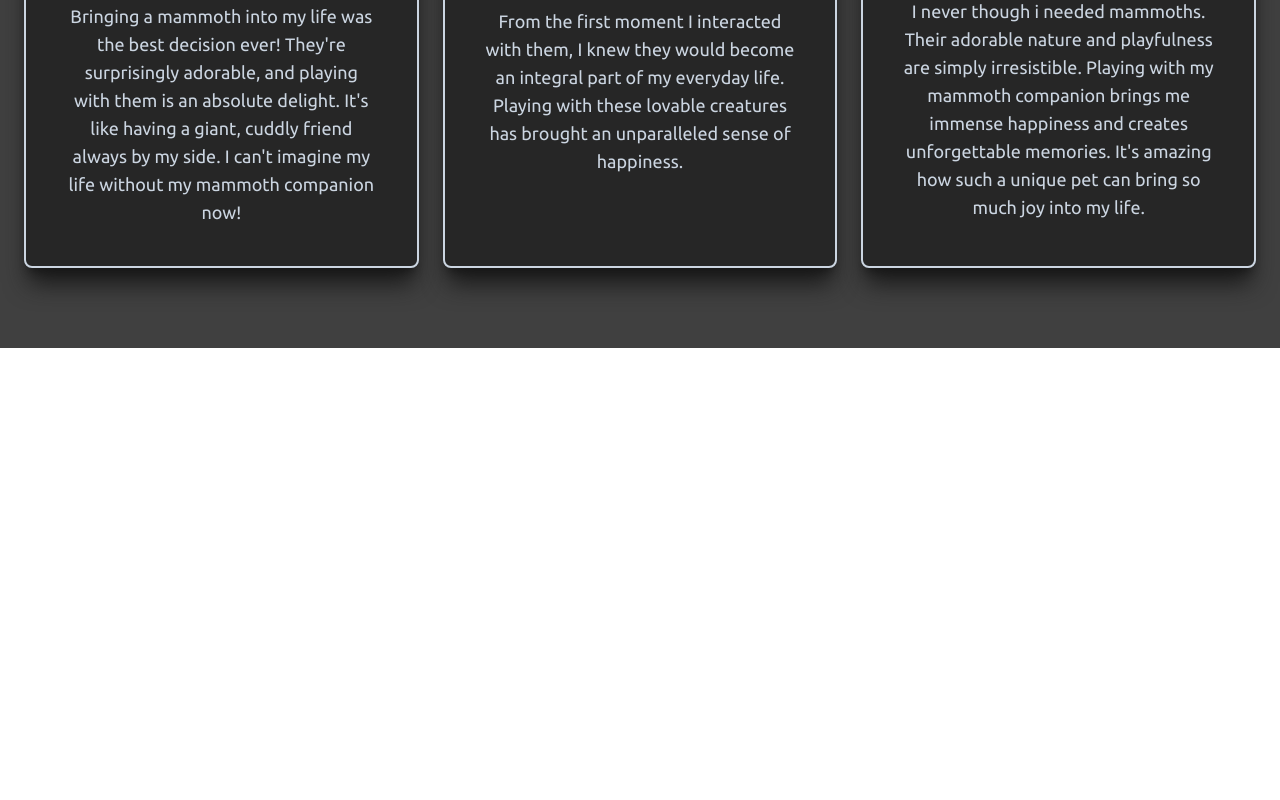
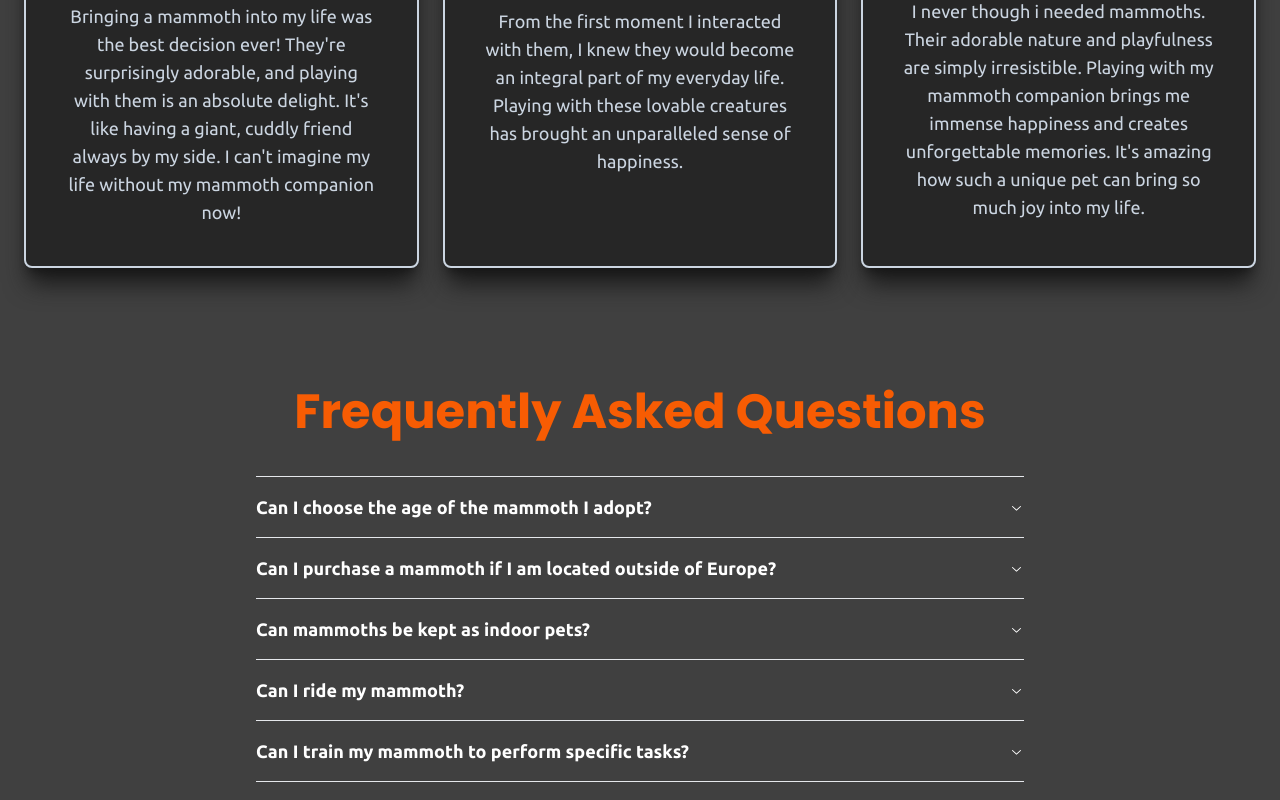
Before and after one commit to Jankela04/tuskware, a Next.js app: page / in a window 1280 px wide. Shown: the part 1966-2766 px from the top of the page. Before the commit the page ends 2314 px from the top, so only its background shows below. Built offline with nearby package versions, Linux system fonts and the light colour scheme.

Commit message:
feat: create faq section + create accordion component

```diff
--- a/package.json
+++ b/package.json
@@ -9,6 +9,7 @@
     "lint": "next lint"
   },
   "dependencies": {
+    "@radix-ui/react-accordion": "^1.1.2",
     "@types/node": "20.3.1",
     "@types/react": "18.2.12",
     "@types/react-dom": "18.2.5",
--- a/src/app/(home)/page.tsx
+++ b/src/app/(home)/page.tsx
@@ -2,6 +2,7 @@ import { Balancer } from "react-wrap-balancer";
 import Image from "next/image";
 import { poppins } from "@/lib/fonts";
 import Button from "@/components/ui/Button";
+import * as Accordion from "@/components/ui/Accordion";
 import { cn } from "@/lib/utils";
 
 export default function Home() {
@@ -10,6 +11,7 @@ export default function Home() {
       <HeroSection />
       <InfoSection />
       <TestimonialsSection />
+      <FAQSection />
     </main>
   );
 }
@@ -166,3 +168,63 @@ function TestimonialsSection() {
     </section>
   );
 }
+
+function FAQSection() {
+  const faqs = [
+    {
+      question: "Can I choose the age of the mammoth I adopt?",
+      answer:
+        "No, although the preview pictures may depict fully grown mammoths, please note that when you purchase our mammoths, you will receive a very young one, typically no older than one month.\n \n We intentionally provide young mammoths for sale as we believe that bonding and fostering a strong connection with their owners is most effectively achieved during their early stages of life. This gives you the unique opportunity to raise, nurture, and witness the growth of your mammoth from its earliest moments.",
+    },
+    {
+      question: "Can I purchase a mammoth if I am located outside of Europe?",
+      answer:
+        "Currently, we only offer mammoths for customers within Europe. We do not provide international shipping services.",
+    },
+    {
+      question: "Can mammoths be kept as indoor pets?",
+      answer:
+        "Yes, during their first year, mammoths can be kept indoors. They grow rapidly during this stage, so it is recommended to gradually transition them to outdoor living before their first year. Providing a safe and comfortable environment both indoors and outdoors is essential for their well-being.",
+    },
+    {
+      question: "Can I ride my mammoth?",
+      answer:
+        "Yes, once your mammoth reaches around 4 years of age, they will be suitable for riding. As they grow older and stronger, riding becomes a possibility. Remember to train your mammoth appropriately and use proper riding gear to ensure both your safety and the well-being of your mammoth.",
+    },
+    {
+      question: "Can I train my mammoth to perform specific tasks?",
+      answer:
+        "Absolutely! You have the flexibility to train your mammoth according to your preferences. Whether you want them to sit, stand, carry objects, travel with you, be more friendly towards strangers, or even act as a house guard, mammoths are intelligent creatures that can be trained to adapt to various commands and behaviors.",
+    },
+  ];
+
+  return (
+    <section className="pt-10">
+      <div className="content-container pb-20">
+        <h2
+          className={cn(
+            poppins.className,
+            "mb-10 text-center text-5xl font-bold text-primary-500"
+          )}
+        >
+          Frequently Asked Questions
+        </h2>
+        <Accordion.Root
+          type="multiple"
+          className="mx-auto max-w-3xl border-red-500 pb-10 text-lg"
+        >
+          {faqs.map((faq, idx) => {
+            return (
+              <Accordion.Item value={`faq-${idx + 1}`}>
+                <Accordion.Trigger>{faq.question}</Accordion.Trigger>
+                <Accordion.Content className="text-slate-300">
+                  <p className="whitespace-pre-line">{faq.answer}</p>
+                </Accordion.Content>
+              </Accordion.Item>
+            );
+          })}
+        </Accordion.Root>
+      </div>
+    </section>
+  );
+}
--- /dev/null
+++ b/src/components/ui/Accordion.tsx
@@ -0,0 +1,76 @@
+"use client";
+
+import * as React from "react";
+import * as RadixAccordion from "@radix-ui/react-accordion";
+
+import { cn } from "@/lib/utils";
+
+const Root = RadixAccordion.Root;
+
+const Item = React.forwardRef<
+  React.ElementRef<typeof RadixAccordion.Item>,
+  React.ComponentPropsWithoutRef<typeof RadixAccordion.Item>
+>(({ className, ...props }, ref) => (
+  <RadixAccordion.Item
+    ref={ref}
+    className={cn("border-b first:border-t", className)}
+    {...props}
+  />
+));
+Item.displayName = "AccordionItem";
+
+const Trigger = React.forwardRef<
+  React.ElementRef<typeof RadixAccordion.Trigger>,
+  React.ComponentPropsWithoutRef<typeof RadixAccordion.Trigger>
+>(({ className, children, ...props }, ref) => (
+  <RadixAccordion.Header className="flex">
+    <RadixAccordion.Trigger
+      ref={ref}
+      className={cn(
+        "flex flex-1 items-center justify-between gap-4 py-4 font-bold underline-offset-2 transition-all hover:underline [&[data-state=open]>svg]:rotate-180",
+        className
+      )}
+      {...props}
+    >
+      {children}
+      <ArrowDown />
+    </RadixAccordion.Trigger>
+  </RadixAccordion.Header>
+));
+Trigger.displayName = RadixAccordion.Trigger.displayName;
+
+const Content = React.forwardRef<
+  React.ElementRef<typeof RadixAccordion.Content>,
+  React.ComponentPropsWithoutRef<typeof RadixAccordion.Content>
+>(({ className, children, ...props }, ref) => (
+  <RadixAccordion.Content
+    ref={ref}
+    className={cn("pb-2", className)}
+    {...props}
+  >
+    {children}
+  </RadixAccordion.Content>
+));
+Content.displayName = RadixAccordion.Content.displayName;
+
+export { Root, Item, Trigger, Content };
+
+function ArrowDown() {
+  return (
+    <svg
+      width="15"
+      height="15"
+      viewBox="0 0 15 15"
+      fill="none"
+      xmlns="http://www.w3.org/2000/svg"
+      className="transition-transform"
+    >
+      <path
+        d="M3.13523 6.15803C3.3241 5.95657 3.64052 5.94637 3.84197 6.13523L7.5 9.56464L11.158 6.13523C11.3595 5.94637 11.6759 5.95657 11.8648 6.15803C12.0536 6.35949 12.0434 6.67591 11.842 6.86477L7.84197 10.6148C7.64964 10.7951 7.35036 10.7951 7.15803 10.6148L3.15803 6.86477C2.95657 6.67591 2.94637 6.35949 3.13523 6.15803Z"
+        fill="currentColor"
+        fillRule="evenodd"
+        clipRule="evenodd"
+      ></path>
+    </svg>
+  );
+}
```
Also changed, not shown: 1 other file (tests, documents, lock files or other folders).
